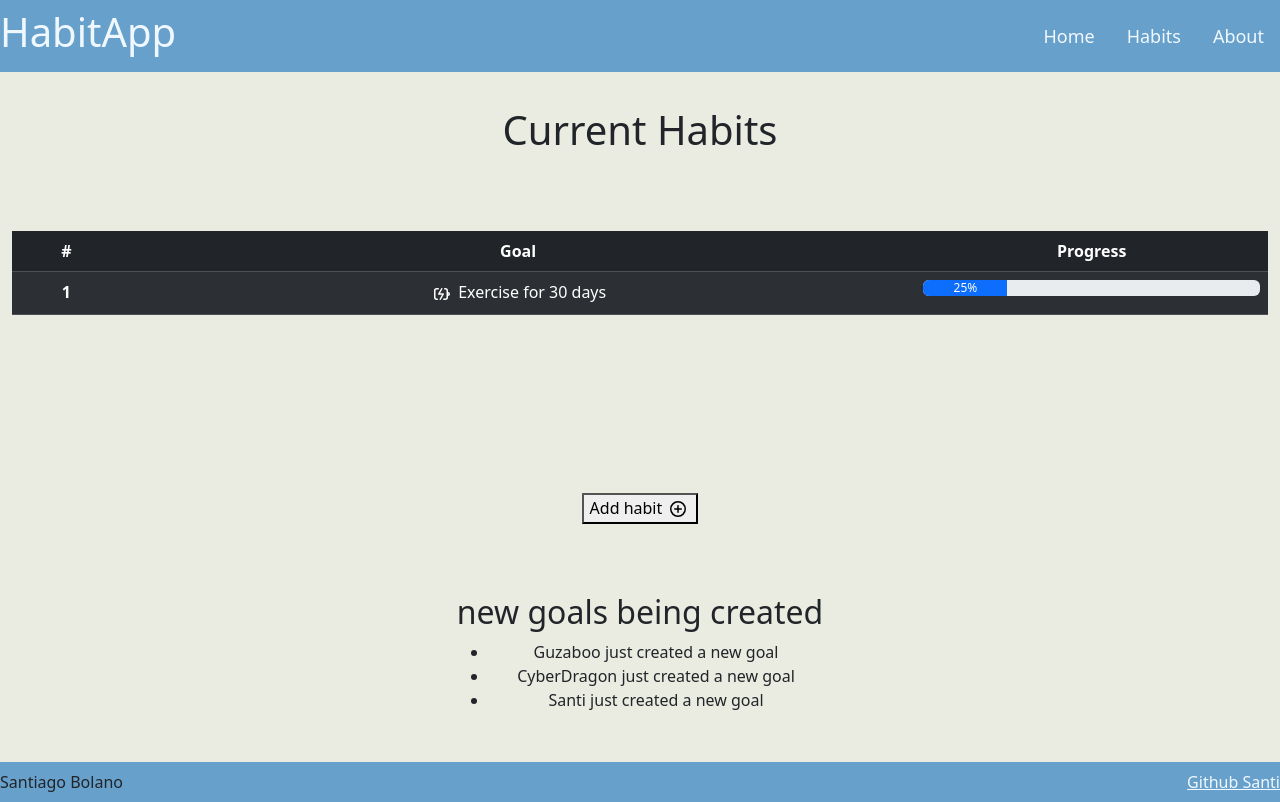
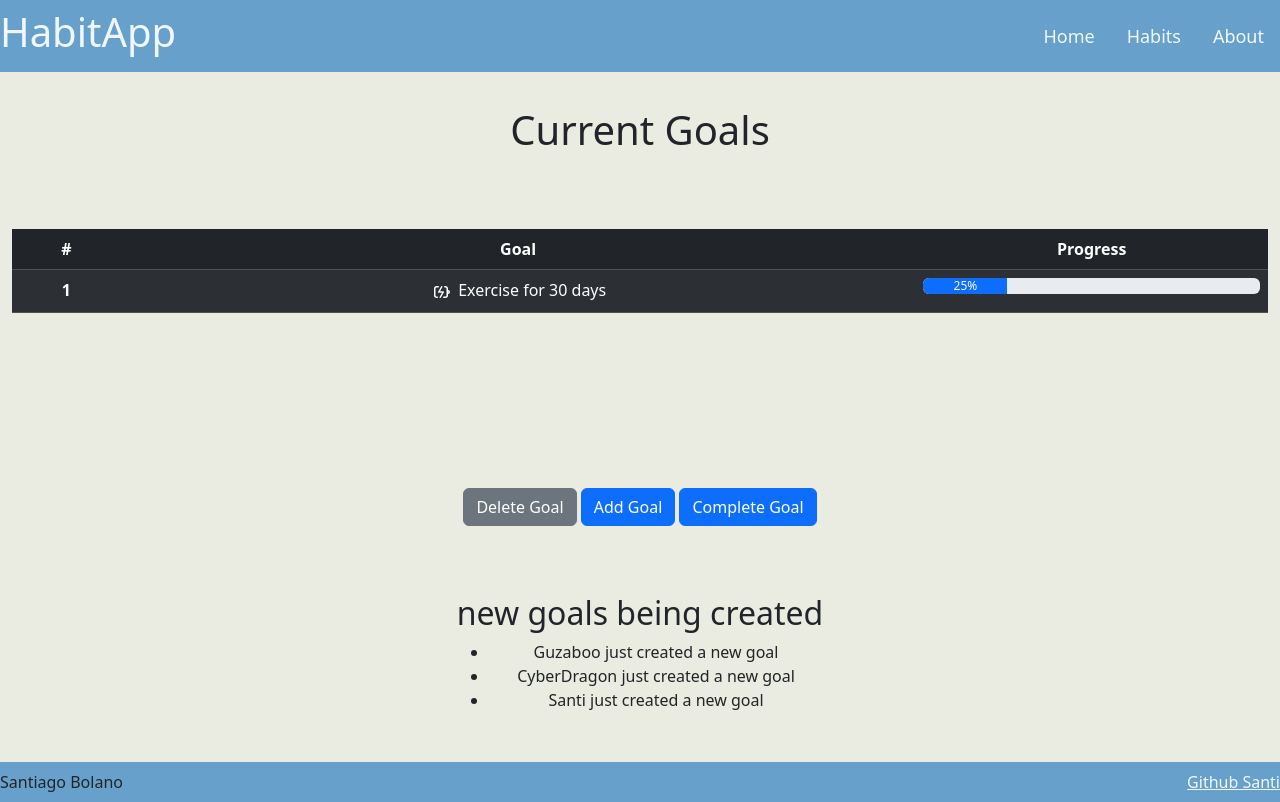
Before and after one commit to santiago28b/startup, a plain HTML site: page startup-html/habits.html in a window 1280 px wide. Drawn offline with nearby package versions, Linux system fonts and the light colour scheme.

Commit message:
completed CSS with boostrap

```diff
--- a/startup-html/habits.html
+++ b/startup-html/habits.html
@@ -17,16 +17,16 @@
                   <a class="nav-link active" aria-current="page" href="index.html">Home</a>
                 </li>
                 <li class="nav-item">
-                  <a class="nav-link" href="habits.html">Habits</a>
+                  <a class="nav-link" href="">Habits</a>
                 </li>
                 <li class="nav-item">
-                  <a class="nav-link" href="#">About</a>
+                  <a class="nav-link" href="about.html">About</a>
                 </li>
               </ul>
           </nav>
        </header>
        <main class="container-fluid bg-secondary text-center">
-            <h1>Current Habits</h1>
+            <h1>Current Goals</h1>
 
             <table class="table table-dark table-striped">
                 <thead>
@@ -51,12 +51,11 @@
               </table>
         <br>
 
-        <button>Add habit <svg width="24" height="24" fill="none" viewBox="0 0 24 24">
-  <path stroke="currentColor" stroke-linecap="round" stroke-linejoin="round" stroke-width="1.5" d="M4.75 12C4.75 7.99594 7.99594 4.75 12 4.75V4.75C16.0041 4.75 19.25 7.99594 19.25 12V12C19.25 16.0041 16.0041 19.25 12 19.25V19.25C7.99594 19.25 4.75 16.0041 4.75 12V12Z"></path>
-  <path stroke="currentColor" stroke-linecap="round" stroke-linejoin="round" stroke-width="1.5" d="M12 8.75003V15.25"></path>
-  <path stroke="currentColor" stroke-linecap="round" stroke-linejoin="round" stroke-width="1.5" d="M15.25 12L8.75 12"></path>
-</svg>
-</button>
+        <div>
+            <button type="button" class="btn btn-secondary">Delete Goal</button>
+            <button type="button" class="btn btn-primary">Add Goal</button>
+            <button type="button" class="btn btn-primary">Complete Goal</button>
+          </div>
 
 <section>
     <h2>new goals being created</h2>
```
